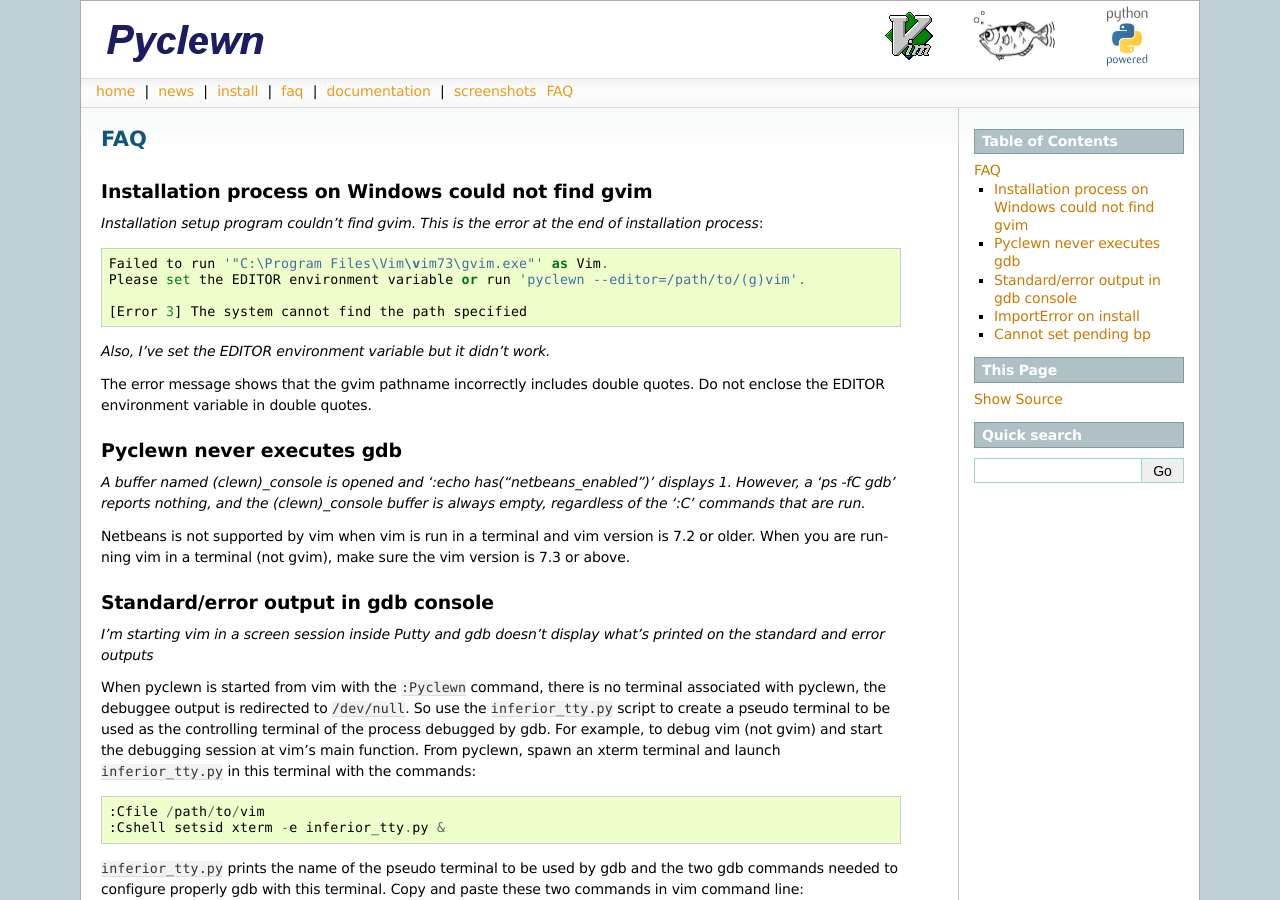
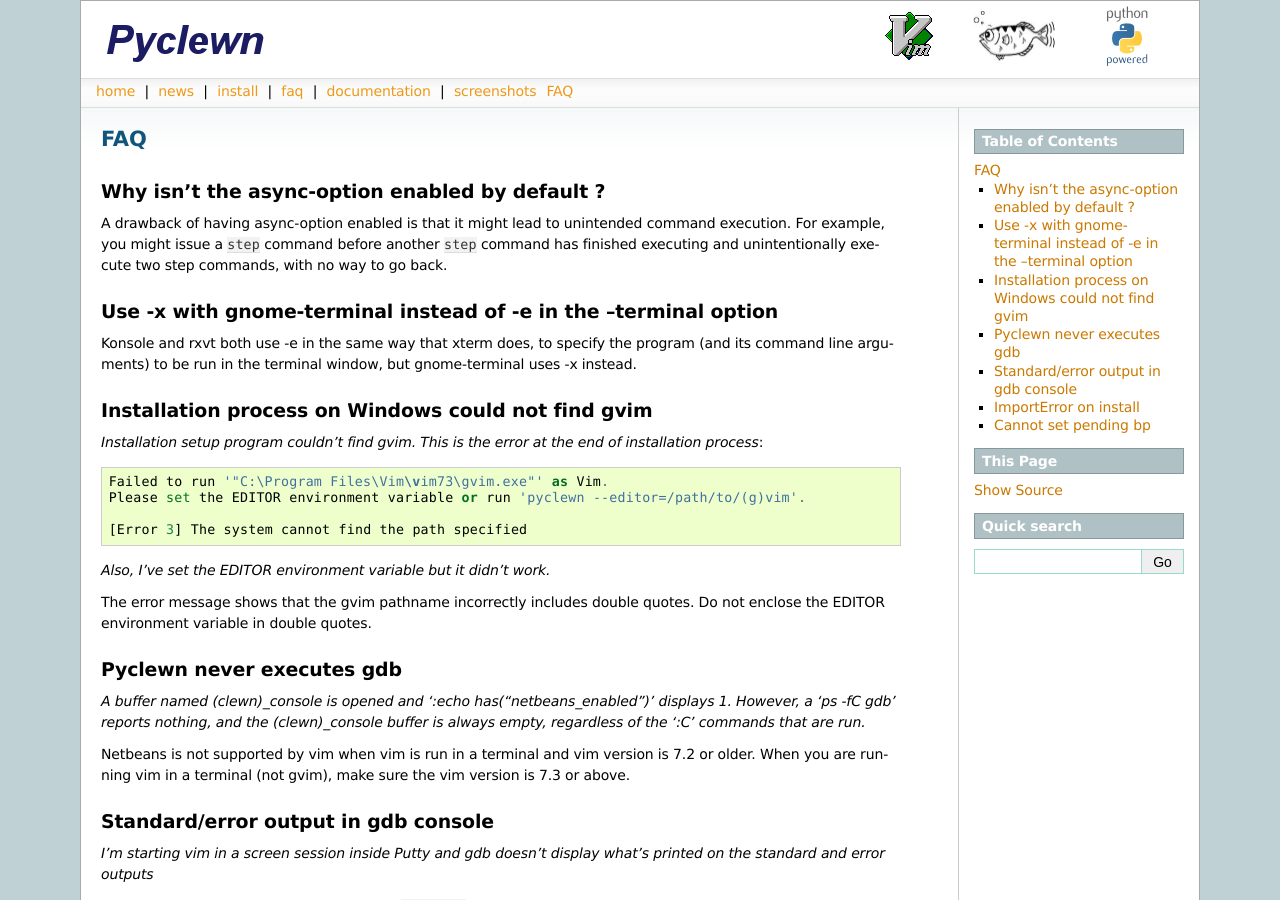
Before and after one commit to umogSlayer/pyclewn, a Sphinx documentation site: the page built from sphinx/faq.rst, in a window 1280 px wide and 900 px high. Built offline with Sphinx 7.4.7, drawn with Linux system fonts in a browser that asks for light colours; comment, search, counter and statistics services are not loaded.

Commit message:
minor updates to the faq

```diff
--- a/sphinx/faq.rst
+++ b/sphinx/faq.rst
@@ -1,5 +1,20 @@
 FAQ
 ===
+
+Why isn't the async-option enabled by default ?
+-----------------------------------------------
+
+A drawback of having async-option enabled is that it might lead to unintended
+command execution. For example, you might issue a ``step`` command before another
+``step`` command has finished executing and unintentionally execute two step
+commands, with no way to go back.
+
+Use -x with gnome-terminal instead of -e in the --terminal option
+-----------------------------------------------------------------
+
+Konsole and rxvt both use -e in the same way that xterm does, to specify the
+program (and its command  line  arguments) to be run in the terminal window,
+but gnome-terminal uses -x instead.
 
 Installation process on Windows could not find gvim
 ---------------------------------------------------
```
